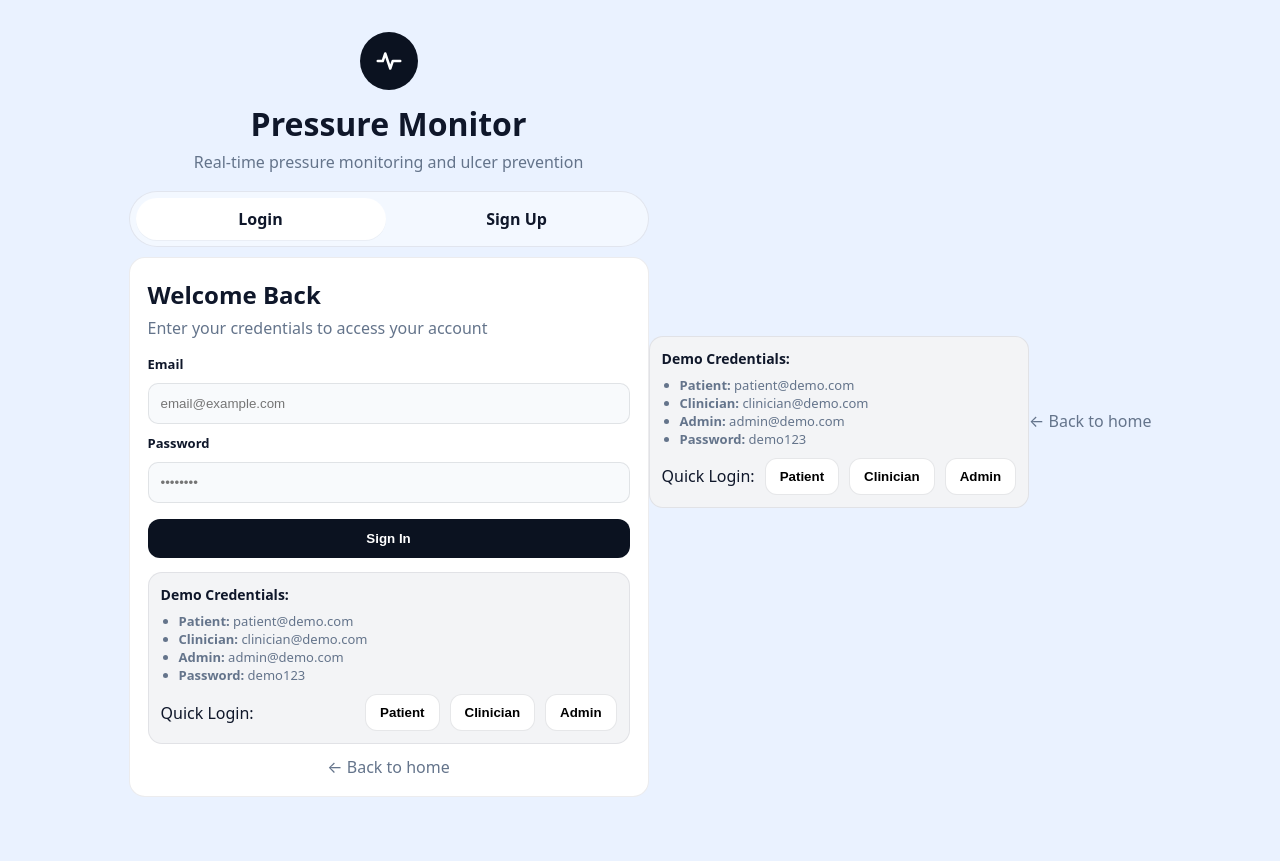
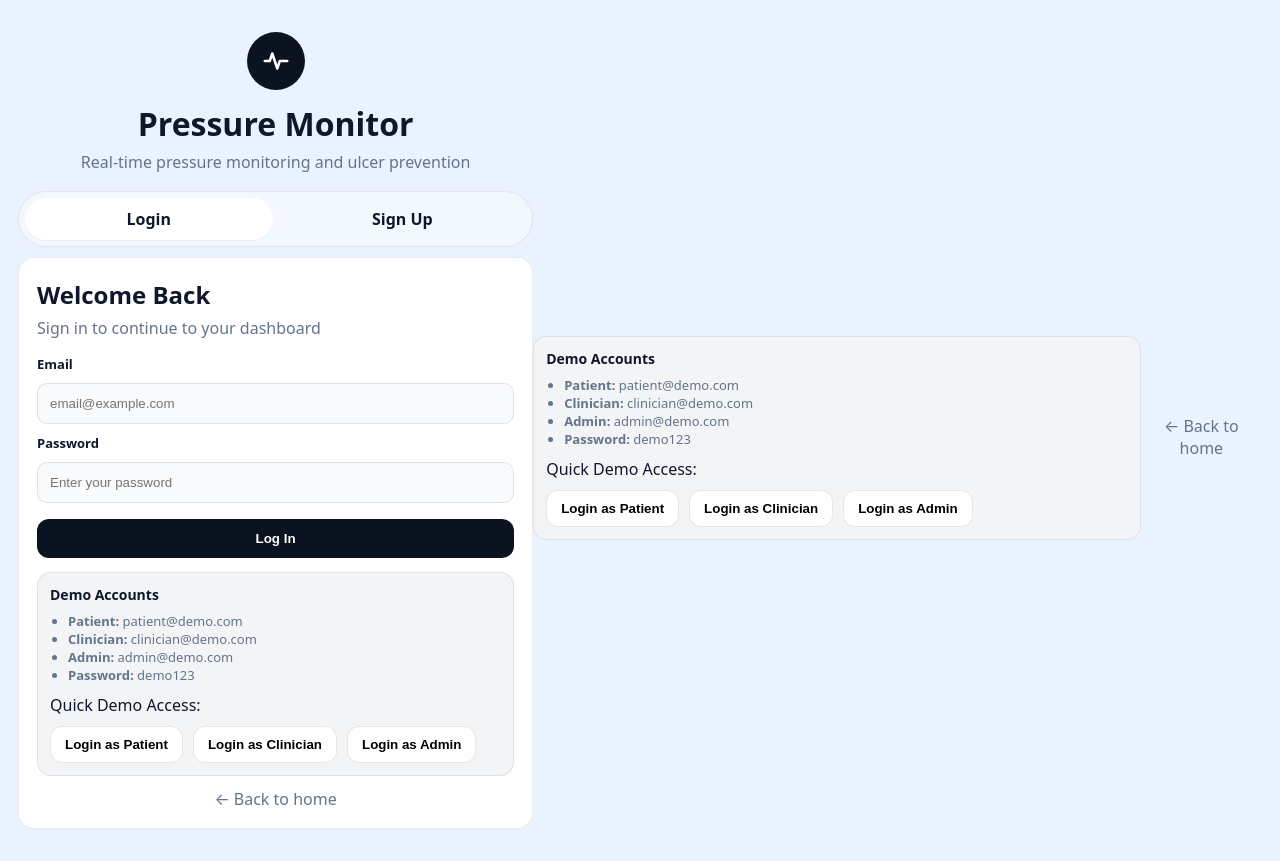
Before and after one commit to markiplagat/WeBSolutions, a Django app: page /accounts/login/ in a window 1280 px wide. Before the commit the page ends 797 px from the top, so only its background shows below. Run offline with Django 5.2, Linux system fonts and the light colour scheme.

Commit message:
feat(auth): improve login form clarity and accessibility

```diff
--- a/pressure_monitor/templates/auth/login.html
+++ b/pressure_monitor/templates/auth/login.html
@@ -34,7 +34,7 @@
 
     <div class="auth-card">
       <h2>Welcome Back</h2>
-      <p class="auth-muted">Enter your credentials to access your account</p>
+      <p class="auth-muted">Sign in to continue to your dashboard</p>
 
       {% if form.errors %}
         <div class="auth-error">
@@ -55,14 +55,21 @@
         <label>Email</label>
         <input type="text" name="username" placeholder="email@example.com" value="{{ form.email.value }}" required>
 
-        <label>Password</label>
-        <input type="password" name="password" placeholder="••••••••" required>
+        <label for="id_password">Password</label>
+        <input
+          id="id_password"
+          type="password"
+          name="password"
+          placeholder="Enter your password"
+          autocomplete="current-password"
+          required
+        >
 
-        <button class="auth-btn" type="submit">Sign In</button>
+        <button class="auth-btn" type="submit">Log In</button>
       </form>
 
       <div class="auth-demo">
-        <h3>Demo Credentials:</h3>
+        <h3>Demo Accounts</h3>
         <ul>
           <li><strong>Patient:</strong> patient@demo.com</li>
           <li><strong>Clinician:</strong> clinician@demo.com</li>
@@ -71,16 +78,19 @@
         </ul>
 
         <div class="auth-quick">
-          <span>Quick Login:</span>
+          <span>Quick Demo Access:</span>
           <div class="auth-quick__buttons">
-            <form method="post" action="{% url 'demo_login' 'patient' %}">{% csrf_token %}
-              <button type="submit" class="pill">Patient</button>
+            <form method="post" action="{% url 'demo_login' 'patient' %}">
+              {% csrf_token %}
+              <button type="submit" class="pill">Login as Patient</button>
             </form>
-            <form method="post" action="{% url 'demo_login' 'clinician' %}">{% csrf_token %}
-              <button type="submit" class="pill">Clinician</button>
+            <form method="post" action="{% url 'demo_login' 'clinician' %}">
+              {% csrf_token %}
+              <button type="submit" class="pill">Login as Clinician</button>
             </form>
-            <form method="post" action="{% url 'demo_login' 'admin' %}">{% csrf_token %}
-              <button type="submit" class="pill">Admin</button>
+            <form method="post" action="{% url 'demo_login' 'admin' %}">
+              {% csrf_token %}
+              <button type="submit" class="pill">Login as Admin</button>
             </form>
           </div>
         </div>
@@ -93,7 +103,7 @@
   </div>
 
       <div class="auth-demo">
-        <h3>Demo Credentials:</h3>
+        <h3>Demo Accounts</h3>
         <ul>
           <li><strong>Patient:</strong> patient@demo.com</li>
           <li><strong>Clinician:</strong> clinician@demo.com</li>
@@ -102,16 +112,19 @@
         </ul>
 
         <div class="auth-quick">
-          <span>Quick Login:</span>
+          <span>Quick Demo Access:</span>
           <div class="auth-quick__buttons">
-            <form method="post" action="{% url 'demo_login' 'patient' %}">{% csrf_token %}
-              <button type="submit" class="pill">Patient</button>
+            <form method="post" action="{% url 'demo_login' 'patient' %}">
+              {% csrf_token %}
+              <button type="submit" class="pill">Login as Patient</button>
             </form>
-            <form method="post" action="{% url 'demo_login' 'clinician' %}">{% csrf_token %}
-              <button type="submit" class="pill">Clinician</button>
+            <form method="post" action="{% url 'demo_login' 'clinician' %}">
+              {% csrf_token %}
+              <button type="submit" class="pill">Login as Clinician</button>
             </form>
-            <form method="post" action="{% url 'demo_login' 'admin' %}">{% csrf_token %}
-              <button type="submit" class="pill">Admin</button>
+            <form method="post" action="{% url 'demo_login' 'admin' %}">
+              {% csrf_token %}
+              <button type="submit" class="pill">Login as Admin</button>
             </form>
           </div>
         </div>
```
